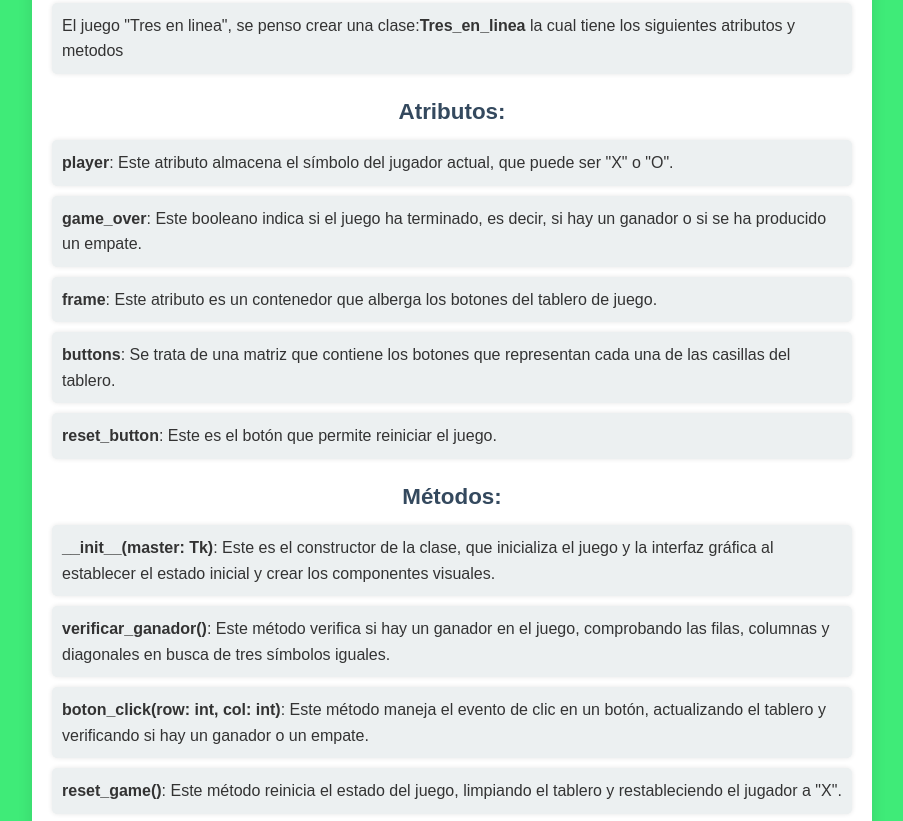
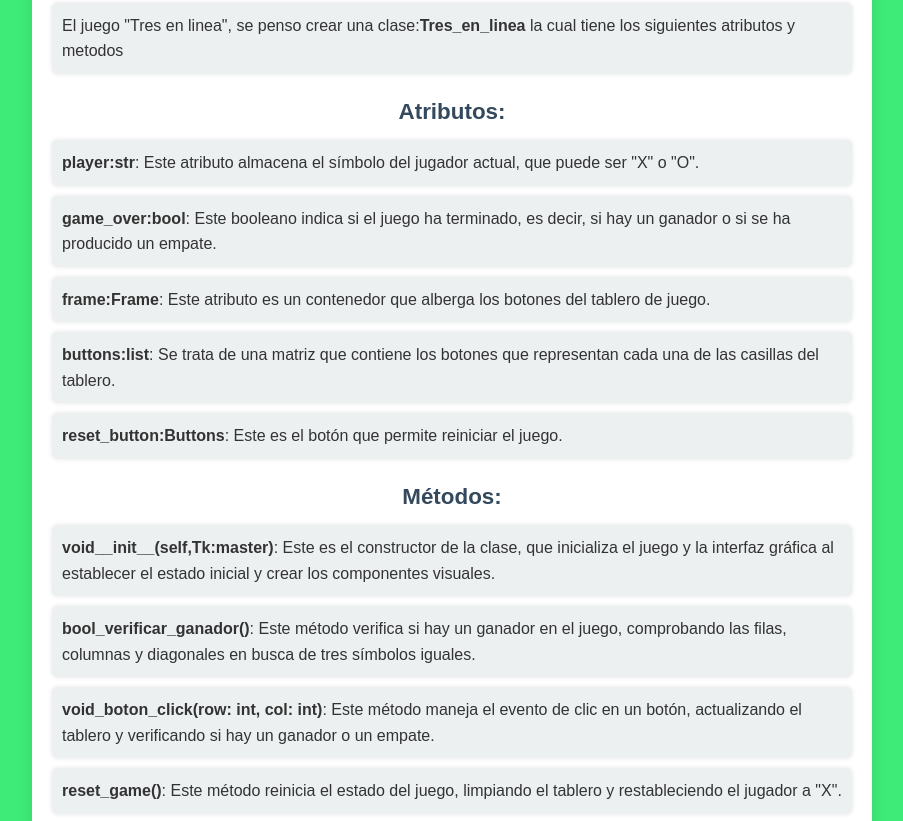
Before and after one commit to asaelitop/GatoGame, a plain HTML site: page index.html in a window 1280 px wide. Shown: the part 696-1517 px from the top of the page, without its empty margins (188-1091 px from the left). Drawn offline with Linux system fonts and the light colour scheme.

Commit message:
Corrección
Signed-off-by: Andrea Jacob Salas <230110449@itsoeh.edu.mx>

```diff
--- a/index.html
+++ b/index.html
@@ -105,21 +105,21 @@
         </ul>
             <h3>Atributos:</h3>
         <ul>
-                <li><strong>player</strong>: Este atributo almacena el símbolo del jugador actual, que puede ser "X" o "O".</li>
-                <li><strong>game_over</strong>: Este booleano indica si el juego ha terminado, es decir, si hay un ganador o si se ha producido un empate.</li>
-                <li><strong>frame</strong>: Este atributo es un contenedor que alberga los botones del tablero de juego.</li>
-                <li><strong>buttons</strong>: Se trata de una matriz que contiene los botones que representan cada una de las casillas del tablero.</li>
-                <li><strong>reset_button</strong>: Este es el botón que permite reiniciar el juego.</li>
+                <li><strong>player:str</strong>: Este atributo almacena el símbolo del jugador actual, que puede ser "X" o "O".</li>
+                <li><strong>game_over:bool</strong>: Este booleano indica si el juego ha terminado, es decir, si hay un ganador o si se ha producido un empate.</li>
+                <li><strong>frame:Frame</strong>: Este atributo es un contenedor que alberga los botones del tablero de juego.</li>
+                <li><strong>buttons:list</strong>: Se trata de una matriz que contiene los botones que representan cada una de las casillas del tablero.</li>
+                <li><strong>reset_button:Buttons</strong>: Este es el botón que permite reiniciar el juego.</li>
         </ul>
              <h3>Métodos:</h3>
         <ul>
-                <li><strong>__init__(master: Tk)</strong>: Este es el constructor de la clase, que inicializa el juego y la interfaz gráfica al establecer el estado inicial y crear los componentes visuales.</li>
-                <li><strong>verificar_ganador()</strong>: Este método verifica si hay un ganador en el juego, comprobando las filas, columnas y diagonales en busca de tres símbolos iguales.</li>
-                <li><strong>boton_click(row: int, col: int)</strong>: Este método maneja el evento de clic en un botón, actualizando el tablero y verificando si hay un ganador o un empate.</li>
+                <li><strong>void__init__(self,Tk:master)</strong>: Este es el constructor de la clase, que inicializa el juego y la interfaz gráfica al establecer el estado inicial y crear los componentes visuales.</li>
+                <li><strong>bool_verificar_ganador()</strong>: Este método verifica si hay un ganador en el juego, comprobando las filas, columnas y diagonales en busca de tres símbolos iguales.</li>
+                <li><strong>void_boton_click(row: int, col: int)</strong>: Este método maneja el evento de clic en un botón, actualizando el tablero y verificando si hay un ganador o un empate.</li>
                 <li><strong>reset_game()</strong>: Este método reinicia el estado del juego, limpiando el tablero y restableciendo el jugador a "X".</li>
         </ul>
 
-         <img src="./Imagen/3 en linea (2).png" alt= "Diagrama" width="600">
+         <img src="./Imagen/3 en linea.png"alt= "Diagrama" width="600">
     </div>
 </body>
 </html>
```
Also changed, not shown: Imagen/3 en linea (2).png (deleted), Imagen/3 en linea.png (added), 2 other files.
